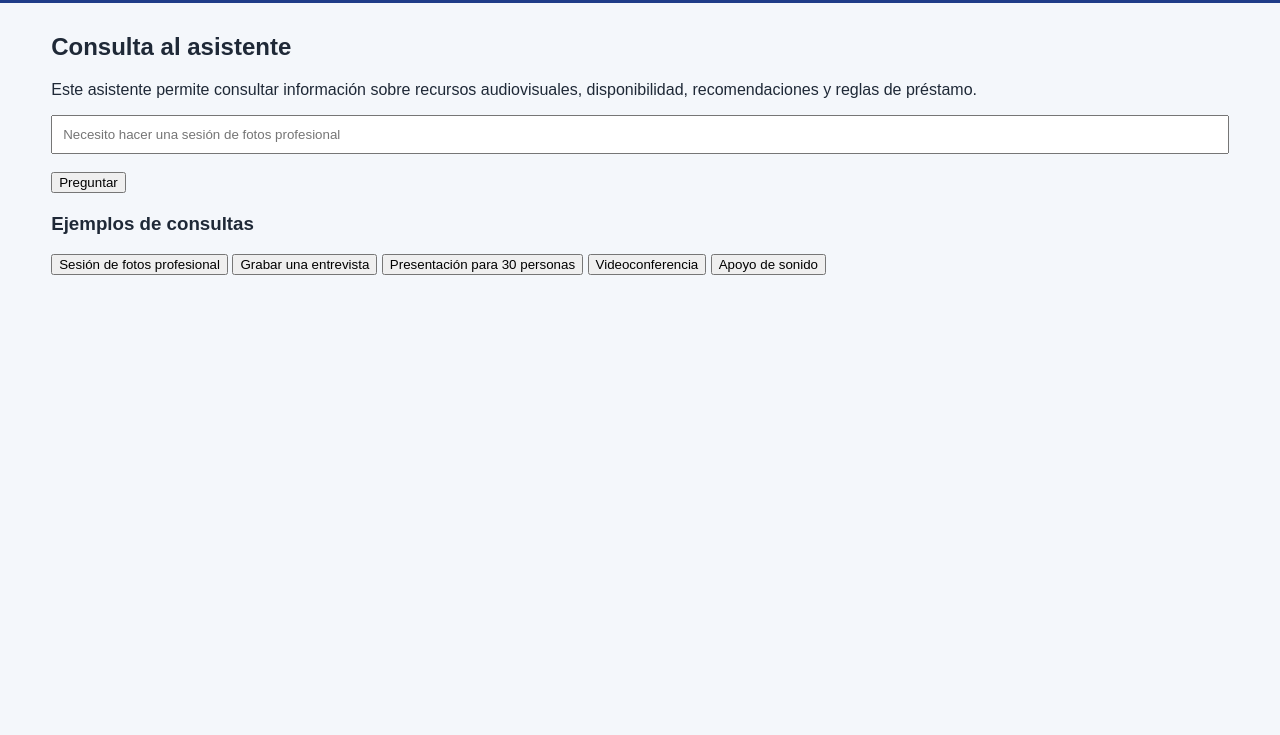
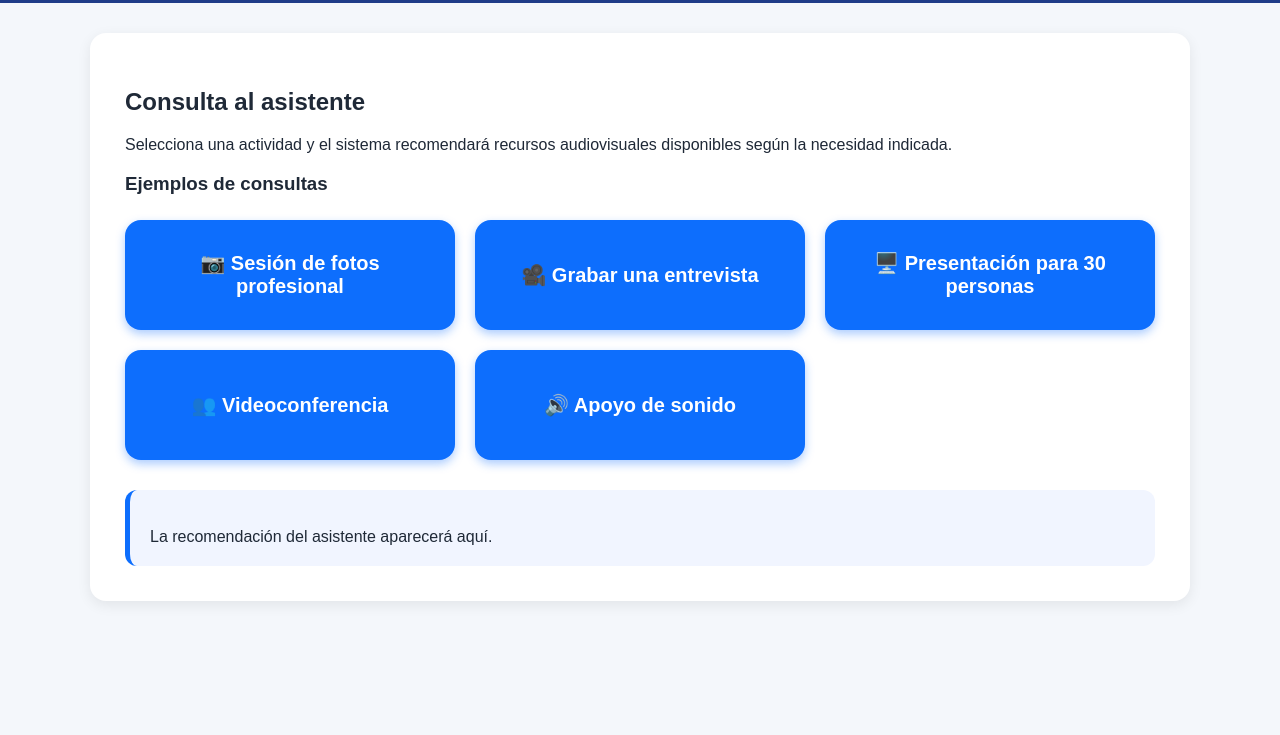
Before and after one commit to felipewarz/gestion-recursos-audiovisuales, a website: page bot.html in a window 1280 px wide. Shown: the part 65-800 px from the top of the page. Drawn offline with Linux system fonts and the light colour scheme.

Commit message:
Mejorar interfaz del asistente

```diff
--- a/bot.html
+++ b/bot.html
@@ -4,6 +4,53 @@
     <meta charset="UTF-8">
     <title>Asistente Inteligente</title>
     <link rel="stylesheet" href="styles.css">
+
+    <style>
+        .bot-container {
+            max-width: 1100px;
+            margin: 30px auto;
+            background: #ffffff;
+            padding: 35px;
+            border-radius: 16px;
+            box-shadow: 0 4px 14px rgba(0,0,0,0.08);
+        }
+
+        .bot-grid {
+            display: grid;
+            grid-template-columns: repeat(auto-fit, minmax(260px, 1fr));
+            gap: 20px;
+            margin-top: 25px;
+        }
+
+        .bot-card {
+            background: #0d6efd;
+            color: white;
+            border: none;
+            border-radius: 16px;
+            padding: 28px;
+            min-height: 110px;
+            font-size: 20px;
+            font-weight: bold;
+            cursor: pointer;
+            box-shadow: 0 4px 10px rgba(13, 110, 253, 0.35);
+            transition: 0.2s;
+        }
+
+        .bot-card:hover {
+            transform: translateY(-3px);
+            background: #0b5ed7;
+        }
+
+        #respuesta {
+            margin-top: 30px;
+            padding: 20px;
+            border-radius: 12px;
+            background: #f1f5ff;
+            border-left: 5px solid #0d6efd;
+            white-space: pre-line;
+            font-size: 16px;
+        }
+    </style>
 </head>
 <body>
 
@@ -14,79 +61,59 @@
         <a href="recursos.html">Recursos</a>
         <a href="solicitud.html">Solicitudes</a>
         <a href="historial.html">Historial</a>
+        <a href="bot.html">Asistente</a>
         <a href="index.html">Cerrar sesión</a>
     </nav>
 </header>
 
-<main class="container">
-    <section class="card">
+<main class="bot-container">
     <h2>Consulta al asistente</h2>
     <p>
-            Este asistente permite consultar información sobre recursos audiovisuales,
-            disponibilidad, recomendaciones y reglas de préstamo.
+        Selecciona una actividad y el sistema recomendará recursos audiovisuales disponibles
+        según la necesidad indicada.
     </p>
 
-        <input
-            type="text"
-            id="pregunta"
-            placeholder="Necesito hacer una sesión de fotos profesional"
-            style="width: 100%; padding: 10px;"
-        >
-
-        <br><br>
-
-        <button onclick="consultarBot()">Preguntar</button>
-
-        <div id="respuesta" style="margin-top: 20px; white-space: pre-line;"></div>
-    </section>
-
-    <section class="card">
     <h3>Ejemplos de consultas</h3>
 
-<button onclick="preguntaRapida('Necesito hacer una sesión de fotos profesional.')">
-    Sesión de fotos profesional
+    <div class="bot-grid">
+        <button class="bot-card" onclick="preguntaRapida('Necesito hacer una sesión de fotos profesional.')">
+            📷 Sesión de fotos profesional
         </button>
 
-<button onclick="preguntaRapida('Necesito grabar una entrevista.')">
-    Grabar una entrevista
+        <button class="bot-card" onclick="preguntaRapida('Necesito grabar una entrevista.')">
+            🎥 Grabar una entrevista
         </button>
 
-<button onclick="preguntaRapida('Haré una presentación para 30 personas.')">
-    Presentación para 30 personas
+        <button class="bot-card" onclick="preguntaRapida('Haré una presentación para 30 personas.')">
+            🖥️ Presentación para 30 personas
         </button>
 
-<button onclick="preguntaRapida('Necesito realizar una videoconferencia.')">
-    Videoconferencia
+        <button class="bot-card" onclick="preguntaRapida('Necesito realizar una videoconferencia.')">
+            👥 Videoconferencia
         </button>
 
-<button onclick="preguntaRapida('Necesito apoyo de sonido para una actividad.')">
-    Apoyo de sonido
+        <button class="bot-card" onclick="preguntaRapida('Necesito apoyo de sonido para una actividad.')">
+            🔊 Apoyo de sonido
         </button>
-    </section>
+    </div>
+
+    <div id="respuesta">
+        La recomendación del asistente aparecerá aquí.
+    </div>
 </main>
 
 <script>
 function preguntaRapida(texto) {
-    document.getElementById("pregunta").value = texto;
-    consultarBot();
-}
-function consultarBot() {
-    const pregunta = document.getElementById("pregunta").value;
     const respuesta = document.getElementById("respuesta");
 
-    if (!pregunta) {
-        respuesta.innerText = "Debe ingresar una pregunta.";
-        return;
-    }
-
-    respuesta.innerText = "Consultando asistente...";
+    respuesta.innerText = "Analizando la actividad y buscando recursos disponibles...";
 
     fetch("/bot", {
         method: "POST",
         headers: {
             "Content-Type": "application/json"
         },
-        body: JSON.stringify({ pregunta })
+        body: JSON.stringify({ pregunta: texto })
     })
     .then(res => res.json())
     .then(data => {
```
Lines whose indentation alone changed are shown as unchanged.
